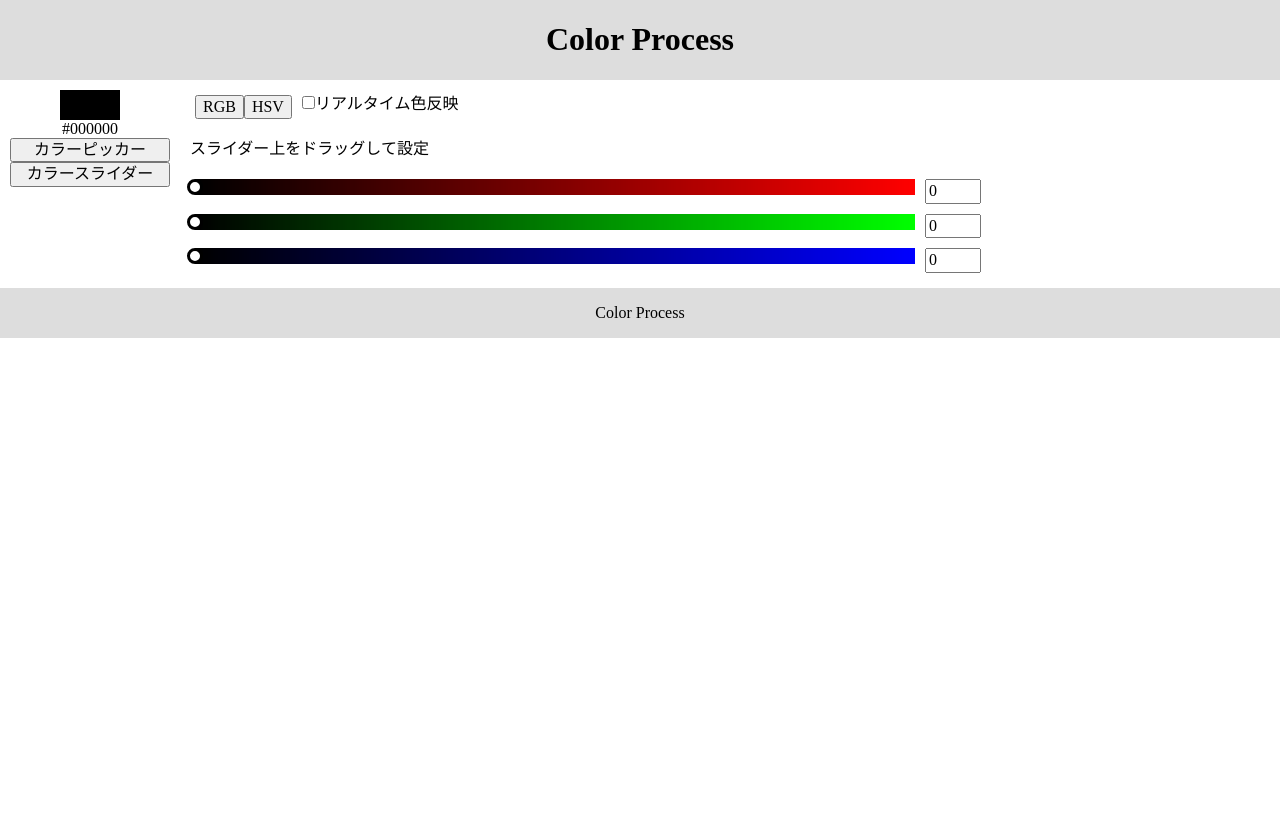
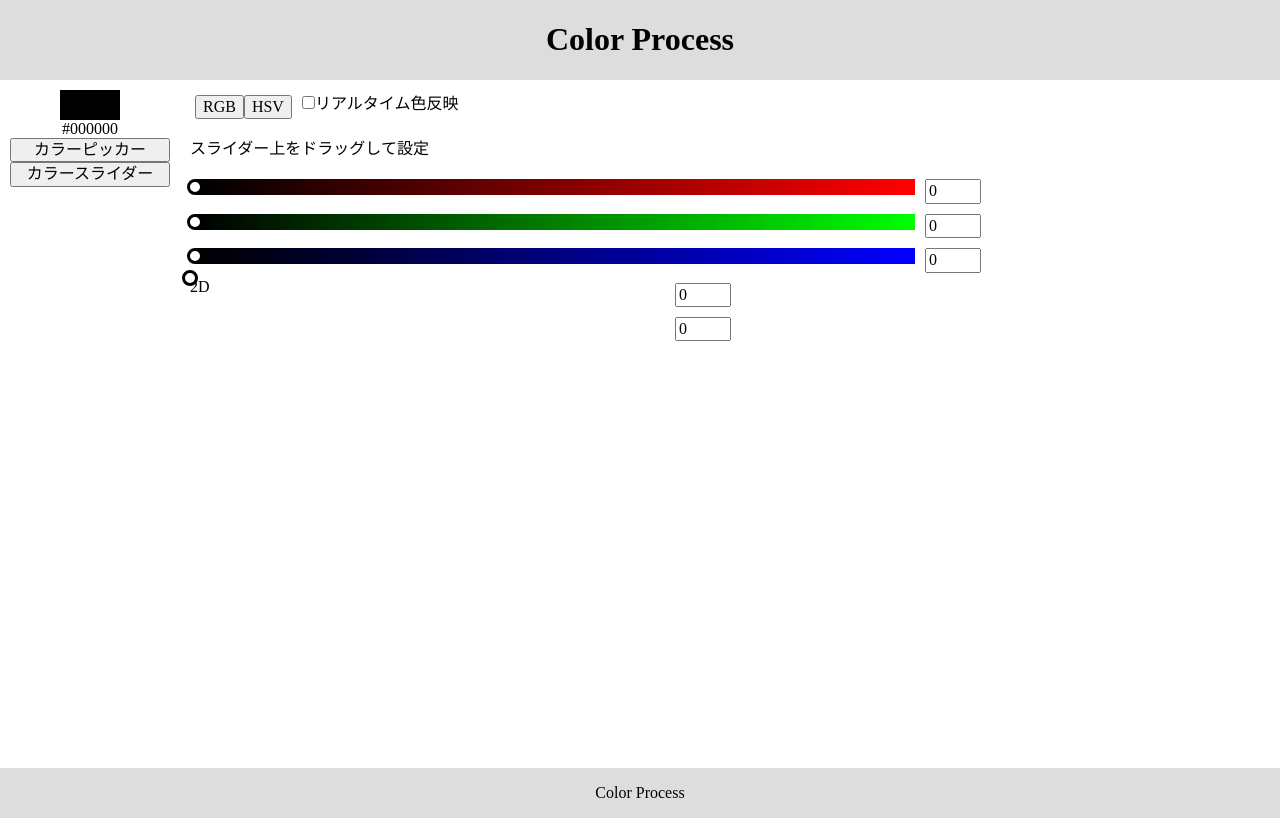
Before and after one commit to NovanMondon/color-process, a React (Vite) app: page / in a window 1280 px wide. Built offline with nearby package versions, Linux system fonts and the light colour scheme.

Commit message:
add slider2D

```diff
--- a/src/ColorSliderRGB.tsx
+++ b/src/ColorSliderRGB.tsx
@@ -5,10 +5,12 @@ import { useEffect, useState } from "react"
 import { PixelData, pixelUtil } from "./pixelUtil"
 import { Slider1D } from "./Slider1D"
 import { ImageCanvas } from "./ImageCanvas"
+import { Slider2D } from "./Slider2D"
 
 export const ColorSliderRGB = ({ state, setState, flagRealtime }: { state: AppState, setState: SetAppState, flagRealtime: boolean }) => {
     const [tSliderPixels, setSliderPixels] = useState<PixelData[]>([])
     const [tRGB, setRGB] = useState<{ [index: number]: number }>({ 0: 0, 1: 0, 2: 0 })
+    const [tTest2D, setTest2D] = useState<[number, number]>([0, 0])
 
     // 初期化処理
     useEffect(() => {
@@ -71,6 +73,9 @@ export const ColorSliderRGB = ({ state, setState, flagRealtime }: { state: AppSt
             <Slider1D value={tRGB[2] ?? 0} min={0} max={255} step={1} setValue={(v) => setRGB({ ...tRGB, 2: v })}>
                 <ImageCanvas pixelData={tSliderPixels[2]} />
             </Slider1D>
+            <Slider2D value={tTest2D} min={[0, 0]} max={[1, 1]} step={[0.01, 0.01]} setValue={(v) => setTest2D(v)}>
+                <div>2D</div>
+            </Slider2D>
         </>
     )
 }
--- a/src/Slider1D.tsx
+++ b/src/Slider1D.tsx
@@ -1,7 +1,7 @@
 /** @jsxImportSource @emotion/react */
 
 import { css } from "@emotion/react"
-import { HorizontalFlex, InheritedSize, SliderHandleRadius, SliderHeight, SliderWidth, SlideThumbStyle } from "./Styles"
+import { HorizontalFlex, InheritedSize, SliderHandleRadius, SlideThumbStyle } from "./Styles"
 import { useEffect, useState } from "react"
 import { MathUtil } from "./mathUtil"
 
@@ -14,8 +14,12 @@ export type Slider1DProps = {
     children: React.ReactNode
 }
 
+const SliderWidth = 720
+const SliderHeight = 16
+
 export const Slider1D = (
-    { setValue, value: aValue, min: aMin, max: aMax, step: aStep, children: aChildren }: Slider1DProps) => {
+    { setValue, value: aValue, min: aMin, max: aMax, step: aStep, children: aChildren }: Slider1DProps
+) => {
     const [tSliderThumbPosition, setSliderThumbPosition] = useState(0)
 
     const onSlide = (e: React.MouseEvent<HTMLElement, MouseEvent>) => {
--- /dev/null
+++ b/src/Slider2D.tsx
@@ -0,0 +1,76 @@
+/** @jsxImportSource @emotion/react */
+
+import { css } from "@emotion/react"
+import { HorizontalFlex, InheritedSize, SliderHandleRadius, SlideThumbStyle, VerticalFlex } from "./Styles"
+import { useEffect, useState } from "react"
+import { MathUtil } from "./mathUtil"
+
+
+export type Slider2DProps = {
+    setValue: ((v: [number, number]) => void)
+    value: [number, number]
+    min: [number, number]
+    max: [number, number]
+    step: [number, number]
+    children: React.ReactNode
+}
+
+const SliderWidth2D = 480
+const SliderHeight2D = 480
+
+export const Slider2D = (
+    { setValue, value: aValue, min: aMin, max: aMax, step: aStep, children: aChildren }: Slider2DProps
+) => {
+    const [tSliderThumbPosition, setSliderThumbPosition] = useState([0, 0])
+
+    const onSlide = (e: React.MouseEvent<HTMLElement, MouseEvent>) => {
+        const tElement = e.currentTarget as HTMLElement
+        const tRect = tElement.getBoundingClientRect()
+        const tX = e.clientX - tRect.left
+        const tY = e.clientY - tRect.top
+        const tValue1 = MathUtil.roundToWithStep(tX / SliderWidth2D * (aMax[0] - aMin[0]) + aMin[0], aStep[0])
+        const tValue2 = MathUtil.roundToWithStep(tY / SliderHeight2D * (aMax[1] - aMin[1]) + aMin[1], aStep[1])
+        setValue([tValue1, tValue2])
+    }
+
+    // スライダーハンドル移動処理
+    useEffect(() => {
+        const tSliderThumbPosition = [(aValue[0] - aMin[0]) / (aMax[0] - aMin[0]) * SliderWidth2D - SliderHandleRadius, (aValue[1] - aMin[1]) / (aMax[1] - aMin[1]) * SliderHeight2D - SliderHandleRadius]
+        setSliderThumbPosition(tSliderThumbPosition)
+    }, [aValue])
+
+    return (
+        <>
+            <div css={css(HorizontalFlex)}>
+                <div css={css({ height: SliderHeight2D, width: SliderWidth2D, position: "relative" })}
+                    onMouseDown={(e) => { onSlide(e) }}
+                    onMouseMove={(e) => { if (e.buttons === 1) onSlide(e) }}
+                    onDragStart={(e) => e.preventDefault()}
+                >
+                    <div css={css(InheritedSize, { position: "absolute" })}>
+                        {aChildren}
+                    </div>
+                    <div css={css(SlideThumbStyle, { left: tSliderThumbPosition[0], top: tSliderThumbPosition[1] })} />
+                </div>
+                <div css={css(VerticalFlex)}>
+                    <input css={{ width: "3em", margin: 5 }}
+                        value={aValue[0]}
+                        onChange={(e) => {
+                            const tValue = parseInt(e.target.value)
+                            if (isNaN(tValue)) return
+                            setValue([tValue, aValue[1]])
+                        }}
+                    />
+                    <input css={{ width: "3em", margin: 5 }}
+                        value={aValue[1]}
+                        onChange={(e) => {
+                            const tValue = parseInt(e.target.value)
+                            if (isNaN(tValue)) return
+                            setValue([aValue[0], tValue])
+                        }}
+                    />
+                </div>
+            </div>
+        </>
+    )
+}
--- a/src/Styles.ts
+++ b/src/Styles.ts
@@ -25,8 +25,6 @@ export const ColorWeak = css({
     backgroundColor: '#ddd',
 })
 
-export const SliderWidth = 720
-export const SliderHeight = 16
 export const SliderHandleRadius = 8
 
 export const SlideThumbStyle = css({
```
